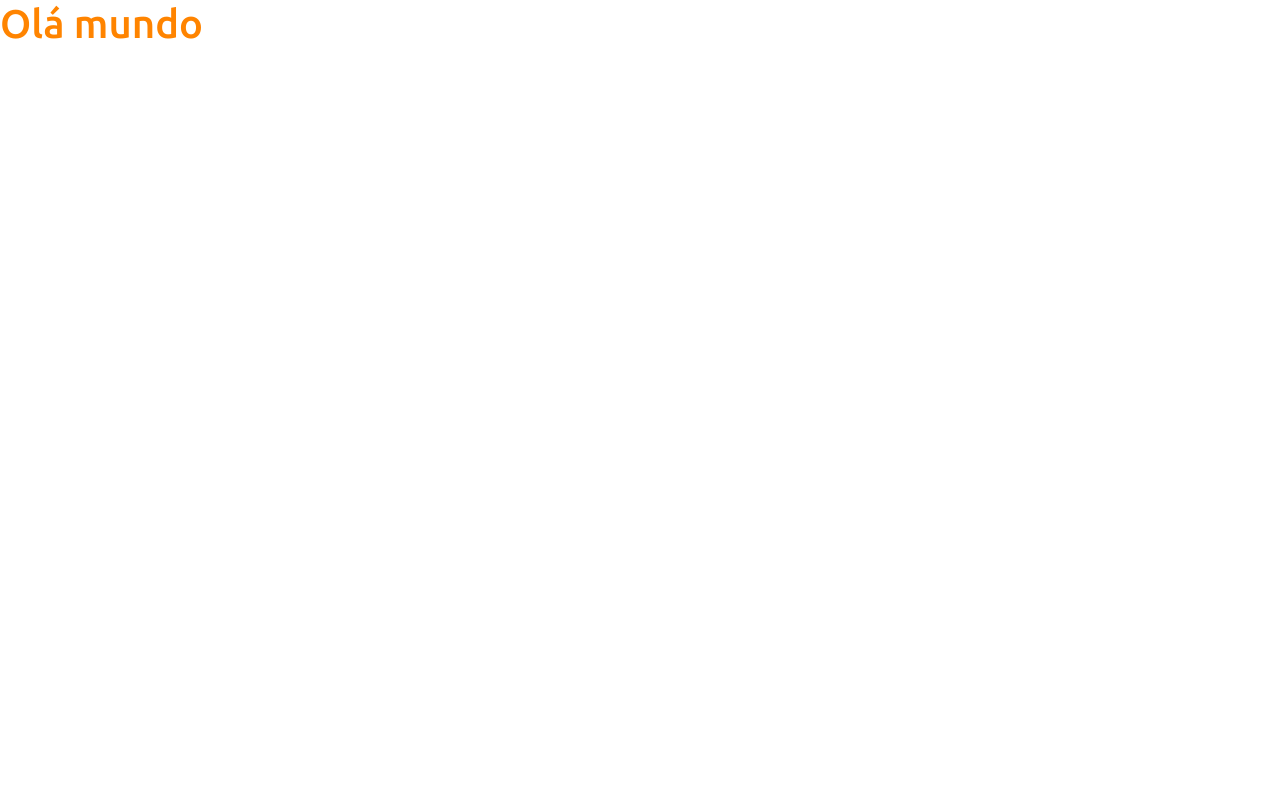
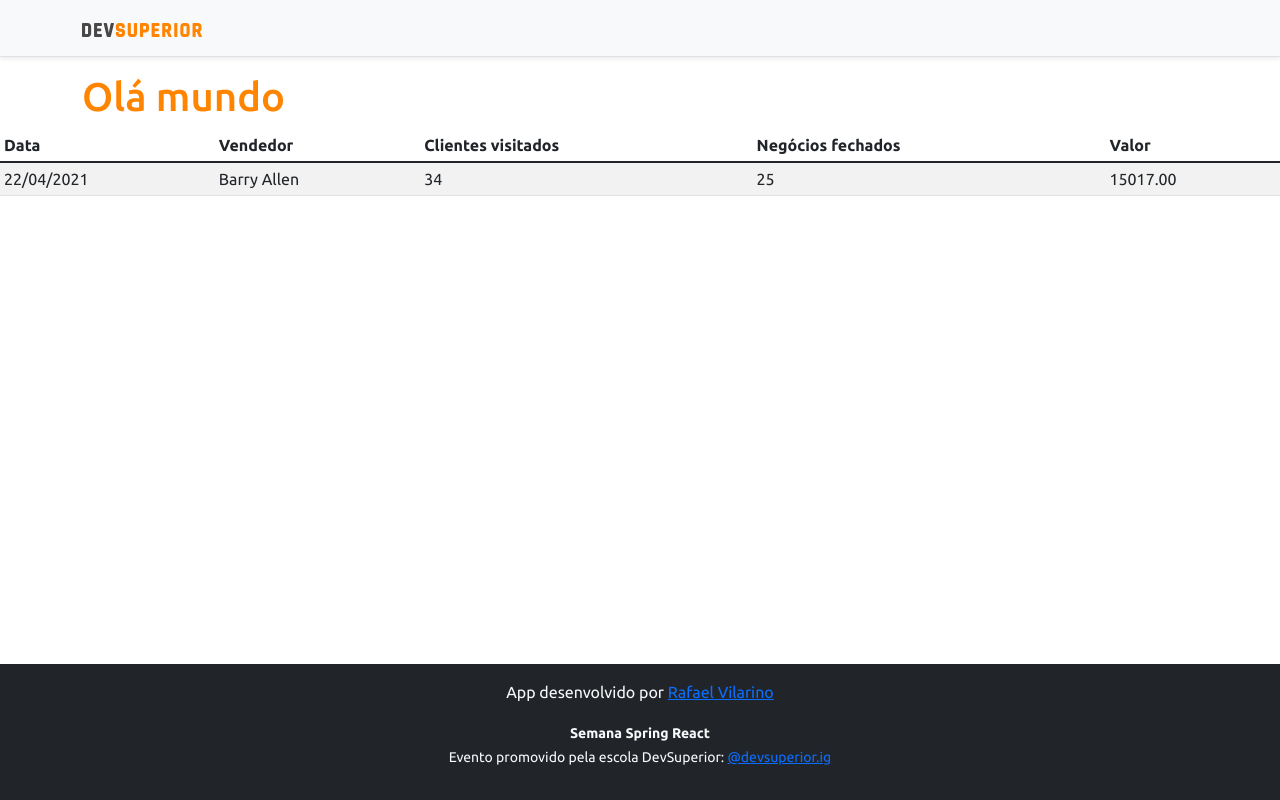
Before and after one commit to vilarino/ws-devsuperior, a React (Create React App) app in the folder frontend/: page / in a window 1280 px wide. Built offline with nearby package versions, Linux system fonts and the light colour scheme.

Commit message:
Basic static components

```diff
--- a/frontend/src/App.tsx
+++ b/frontend/src/App.tsx
@@ -1,8 +1,17 @@
+import NavBar from "components/NavBar"
+import Footer from 'components/Footer'
+import DataTable from "components/DataTable";
+
 function App() {
   return (
-    <div className="App">
-      <h1 className="text-primary">Olá mundo</h1>
-    </div>
+    <>
+      <NavBar />
+      <div className="App container">
+        <h1 className="text-primary">Olá mundo</h1>
+      </div>
+      <DataTable />
+      <Footer />
+    </>
   );
 }
 
--- /dev/null
+++ b/frontend/src/components/DataTable/index.tsx
@@ -0,0 +1,28 @@
+const DataTable = () => {
+    return (
+        <div className="table-responsive">
+            <table className="table table-striped table-sm">
+                <thead>
+                    <tr>
+                        <th>Data</th>
+                        <th>Vendedor</th>
+                        <th>Clientes visitados</th>
+                        <th>Negócios fechados</th>
+                        <th>Valor</th>
+                    </tr>
+                </thead>
+                <tbody>
+                    <tr>
+                        <td>22/04/2021</td>
+                        <td>Barry Allen</td>
+                        <td>34</td>
+                        <td>25</td>
+                        <td>15017.00</td>
+                    </tr>
+                </tbody>
+            </table>
+        </div>
+    )
+}
+
+export default DataTable
--- /dev/null
+++ b/frontend/src/components/Footer/index.tsx
@@ -0,0 +1,13 @@
+const Footer = () => {
+    return (
+        <footer className="footer mt-auto py-3 bg-dark">
+            <div className="container">
+                <p className="text-light">App desenvolvido por <a href="https://github.com/vilarino" target="_blank" rel="noreferrer">Rafael Vilarino</a></p>
+                <p className="text-light"><small><strong>Semana Spring React</strong><br />
+                    Evento promovido pela escola DevSuperior: <a href="https://instagram.com/devsuperior.ig" target="_blank" rel="noreferrer">@devsuperior.ig</a></small></p>
+            </div>
+        </footer>
+    );
+}
+
+export default Footer
--- /dev/null
+++ b/frontend/src/components/NavBar/index.tsx
@@ -0,0 +1,15 @@
+import ImgDsDark from 'assets/img/ds-dark.svg'
+
+const NavBar = () => {
+    return (
+        <div className="d-flex flex-column flex-md-row align-items-center p-3 px-md-4 mb-3 bg-light border-bottom shadow-sm">
+            <div className="container">
+                <nav className="my-2 my-md-0 mr-md-3">
+                    <img src={ImgDsDark} alt="DevSuperior" width="120" />
+                </nav>
+            </div>
+        </div>
+    )
+}
+
+export default NavBar;
```
Also changed, not shown: frontend/src/assets/img/ds-dark.svg (added).
